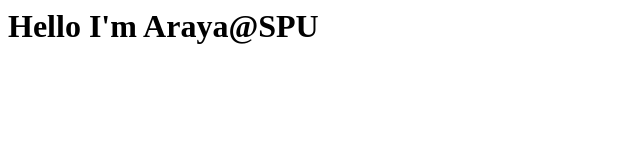
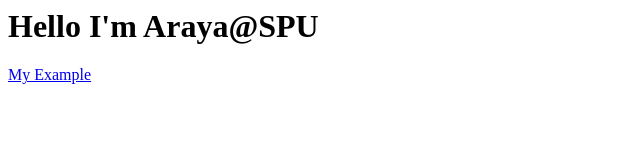
Before and after one commit to ArayaKositkrai/ArayaKositkrai.github.io, a plain HTML site: page index.html in a window 1280 px wide. Shown: the whole page, without its empty margins (0-640 px from the left). Drawn offline with Linux system fonts and the light colour scheme.

Commit message:
Update index.html

```diff
--- a/index.html
+++ b/index.html
@@ -1 +1,2 @@
 <h1>Hello I'm Araya@SPU</h1>
+<a href='./Example'>My Example</a>
```
